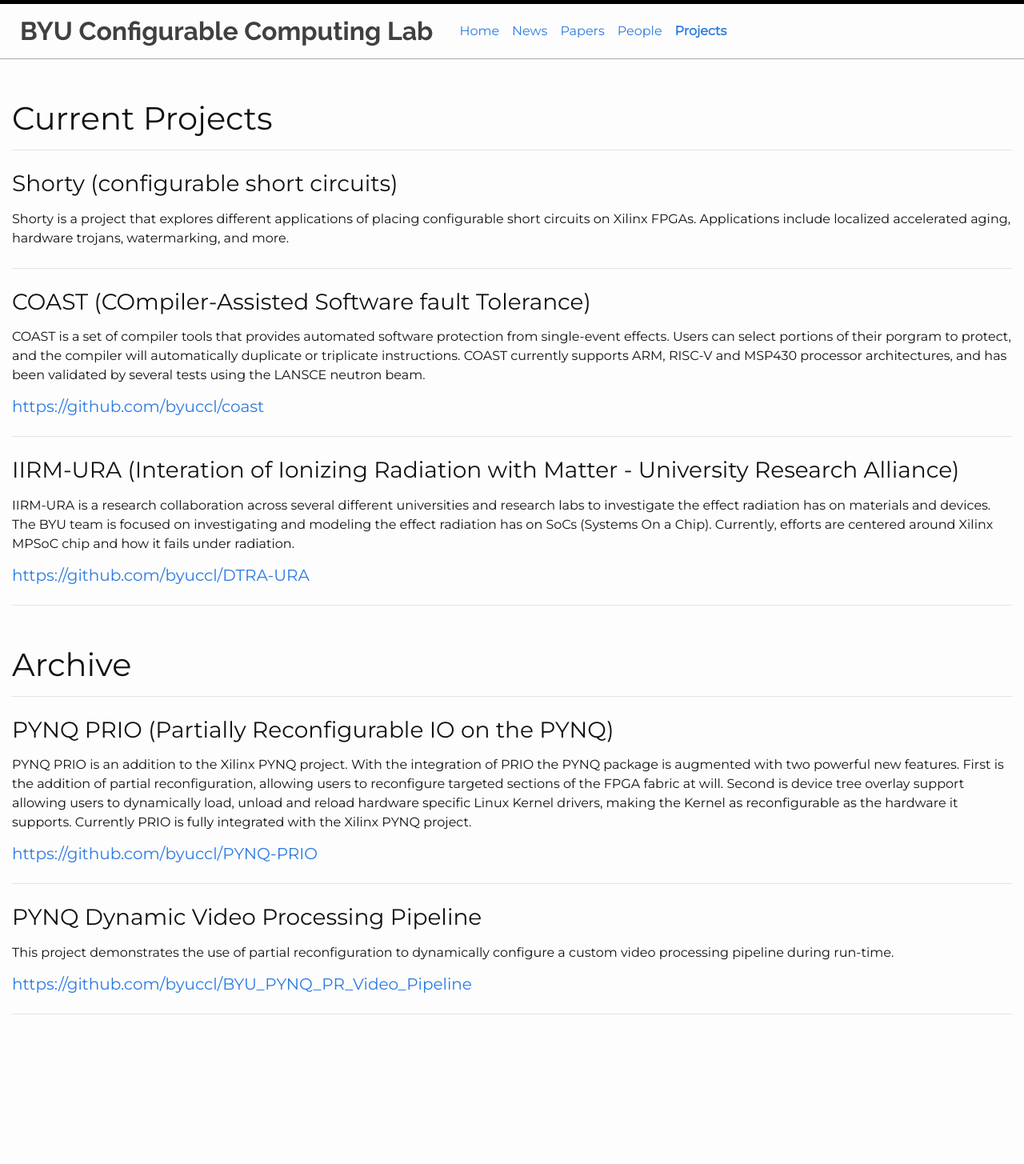
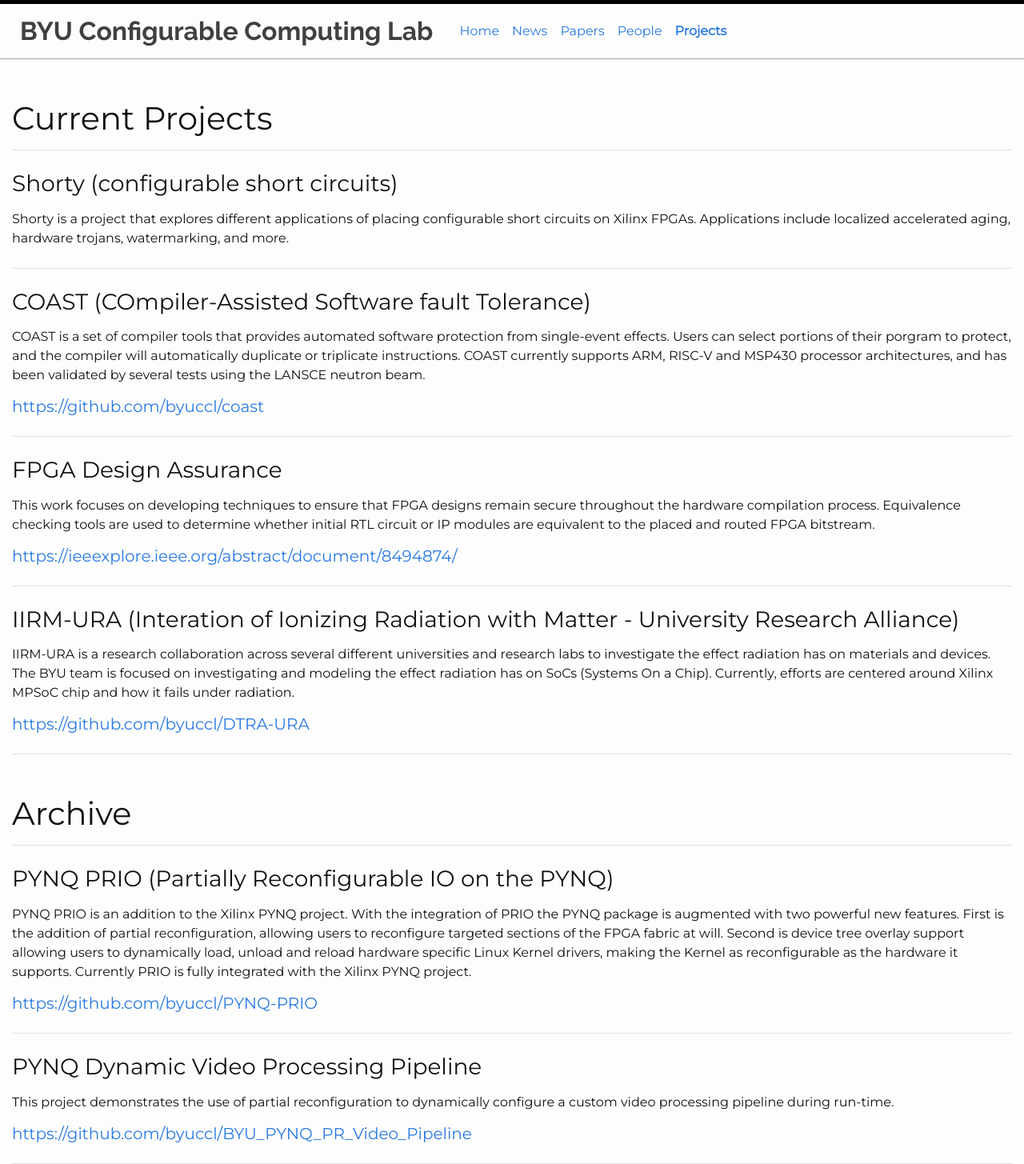
Before and after one commit to byuccl/byuccl.github.io, a Jekyll site: the page built from pages/projects.html, in a window 1280 px wide. Shown: the whole page at 80% size. Built offline with Jekyll 4.4.1, drawn with Linux system fonts in a browser that asks for light colours; nearby versions of some CDN libraries; before the commit the page ends 1268 px from its top, so only the background shows below that.

Commit message:
Update projects.yaml

```diff
--- a/_data/projects.yaml
+++ b/_data/projects.yaml
@@ -7,12 +7,15 @@
   image: short_circuit_diagram.png
 
 
-
 - name: COAST (COmpiler-Assisted Software fault Tolerance)
   description: >
     COAST is a set of compiler tools that provides automated software protection from single-event effects.  Users can select portions of their porgram to protect, and the compiler will automatically duplicate or triplicate instructions.  COAST currently supports ARM, RISC-V and MSP430 processor architectures, and has been validated by several tests using the LANSCE neutron beam.
   url: https://github.com/byuccl/coast
 
+- name: FPGA Design Assurance
+  description: >
+    This work focuses on developing techniques to ensure that FPGA designs remain secure throughout the hardware compilation process.  Equivalence checking tools are used to determine whether initial RTL circuit or IP modules are equivalent to the placed and routed FPGA bitstream.
+  url: https://ieeexplore.ieee.org/abstract/document/8494874/
 
 - name: IIRM-URA (Interation of Ionizing Radiation with Matter - University Research Alliance)
   description: >
```
